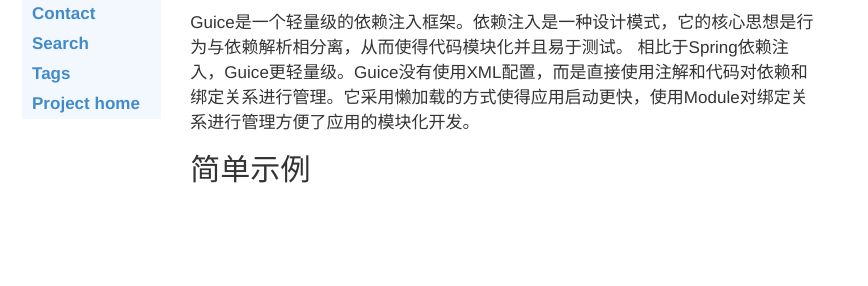
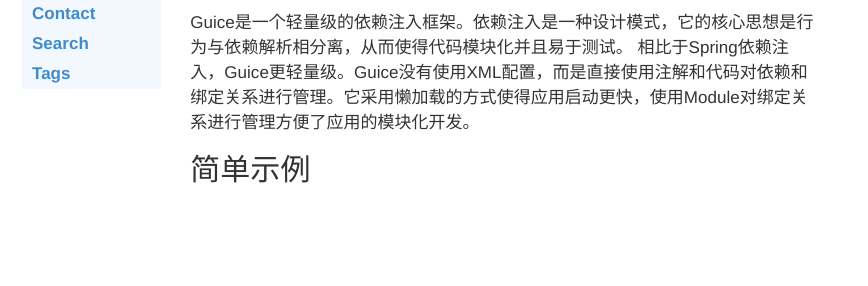
Before and after one commit to watoud/watoud.github.io, a Jekyll site: the page built from index.html, in a window 1280 px wide. Shown: the part 178-464 px from the top of the page, without its empty margins (203-1071 px from the left). Built offline with Jekyll 4.4.1, drawn with Linux system fonts in a browser that asks for light colours; some web fonts are replaced; Markdown is read by kramdown in place of the engine named in the settings.

Commit message:
修改侧边栏

```diff
--- a/_includes/sidenav.html
+++ b/_includes/sidenav.html
@@ -8,7 +8,8 @@
     <!--  <li><a href="{{ "/feed.xml"}}">Feed</a></li>  -->
     <li><a href="{{ "/search.html"}}">Search</a></li>
     <li><a href="{{ "/tags.html"}}">Tags</a></li>
-    <li><a href="https://github.com/watoud/watoud.github.io">Project home</a></li>
+	<!--  <li><a href="https://github.com/watoud/watoud.github.io">Project home</a></li>-->
+
     <!--
 	<li><a href="https://github.com/nadjetey/wangana/archive/master.zip">Download</a></li>
 	-->
```
